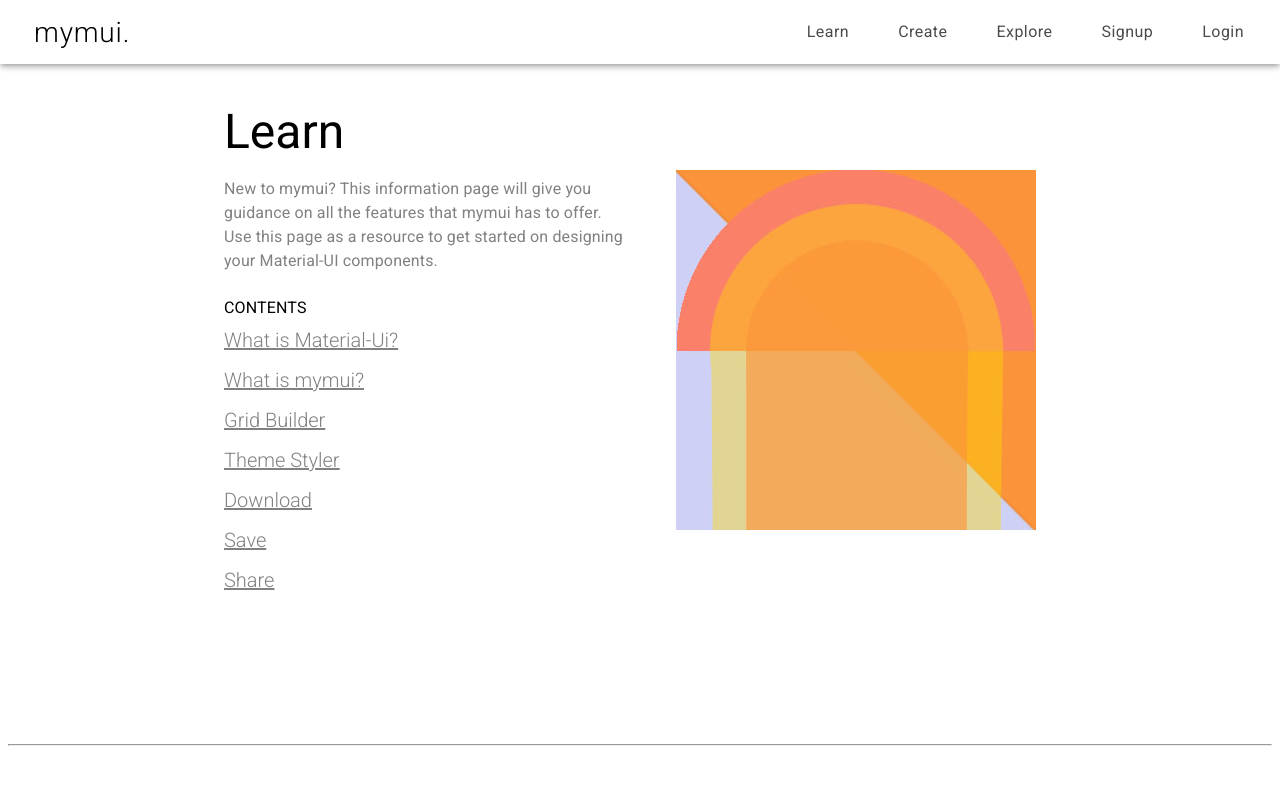
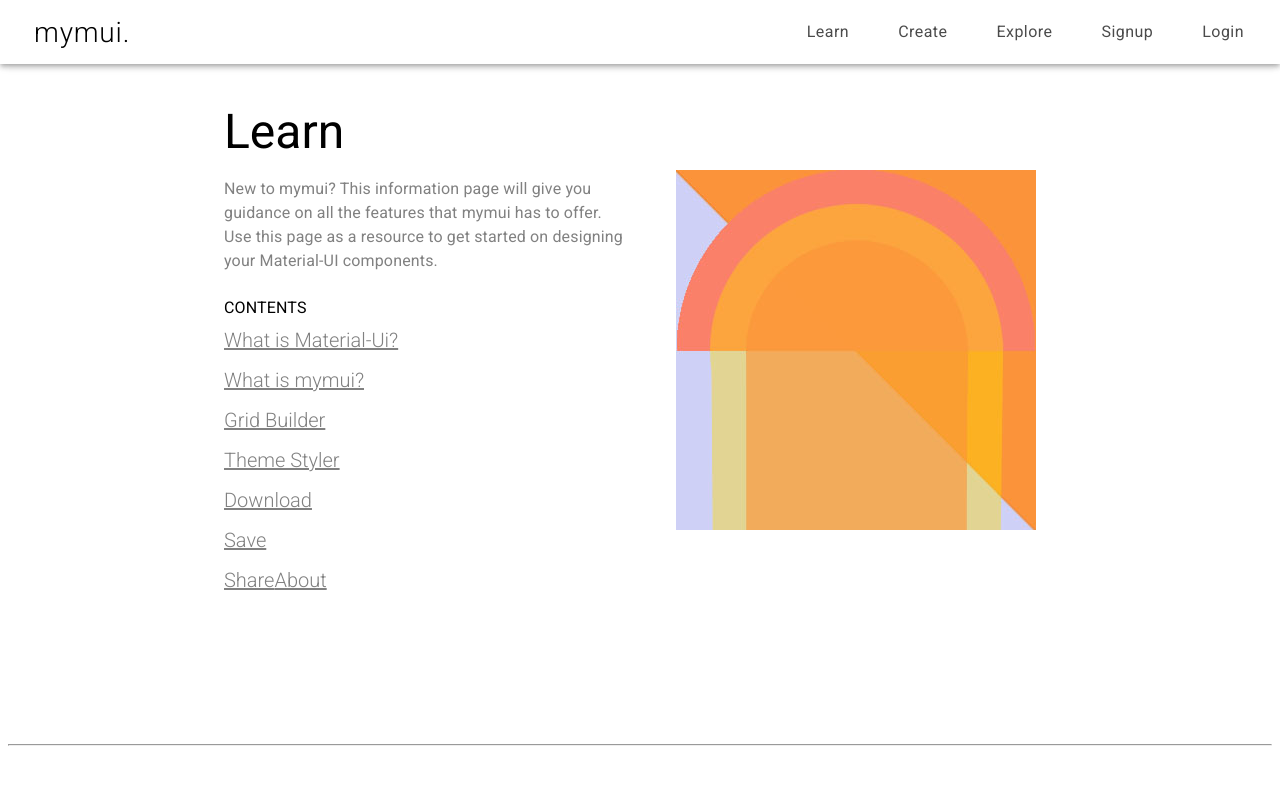
Before and after one commit to mui-toolkit/mui-toolkit, a React (Create React App) app: page /learn in a window 1280 px wide. Shown: the top 800 px of the page. Built offline with nearby package versions, Linux system fonts and the light colour scheme; no server answers.

Commit message:
added hashlink

```diff
--- a/src/components/Learn.js
+++ b/src/components/Learn.js
@@ -94,6 +94,9 @@ export default function Learn() {
 						<br />
 						<HashLink smooth to="#share" className={classes.contentLinks}>
 							Share
+						</HashLink>
+						<HashLink smooth to="#about" className={classes.contentLinks}>
+							About
 						</HashLink>
 					</Grid>
 					<Grid item align="center" className={classes.title} xs={6}>
@@ -337,7 +340,7 @@ export default function Learn() {
 						</HashLink>
 					</Grid>
 				</Grid>
-				<Grid id="share" container direction="row" alignItems="center" className={classes.container}>
+				<Grid id="about" container direction="row" alignItems="center" className={classes.container}>
 					<Grid item className={classes.title} xs={6}>
 						<Typography variant="h3" align="left" gutterBottom>
 							About
```
